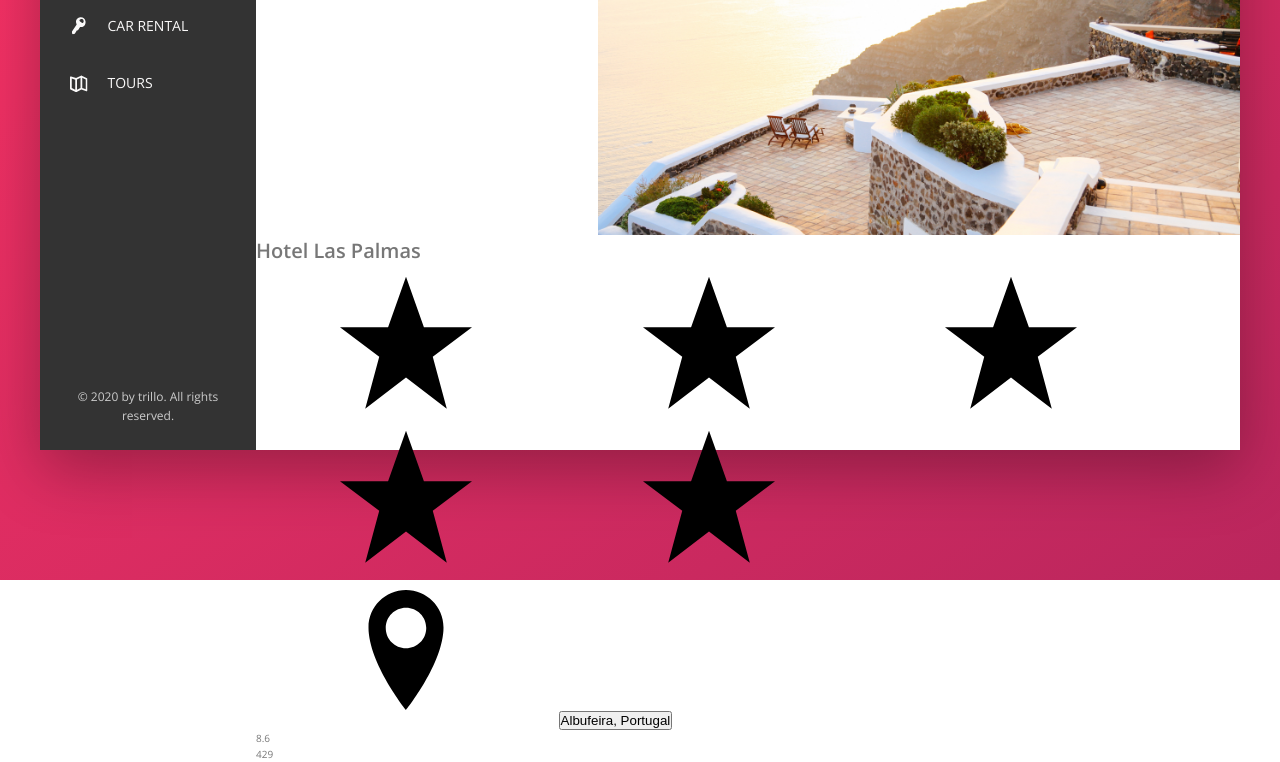
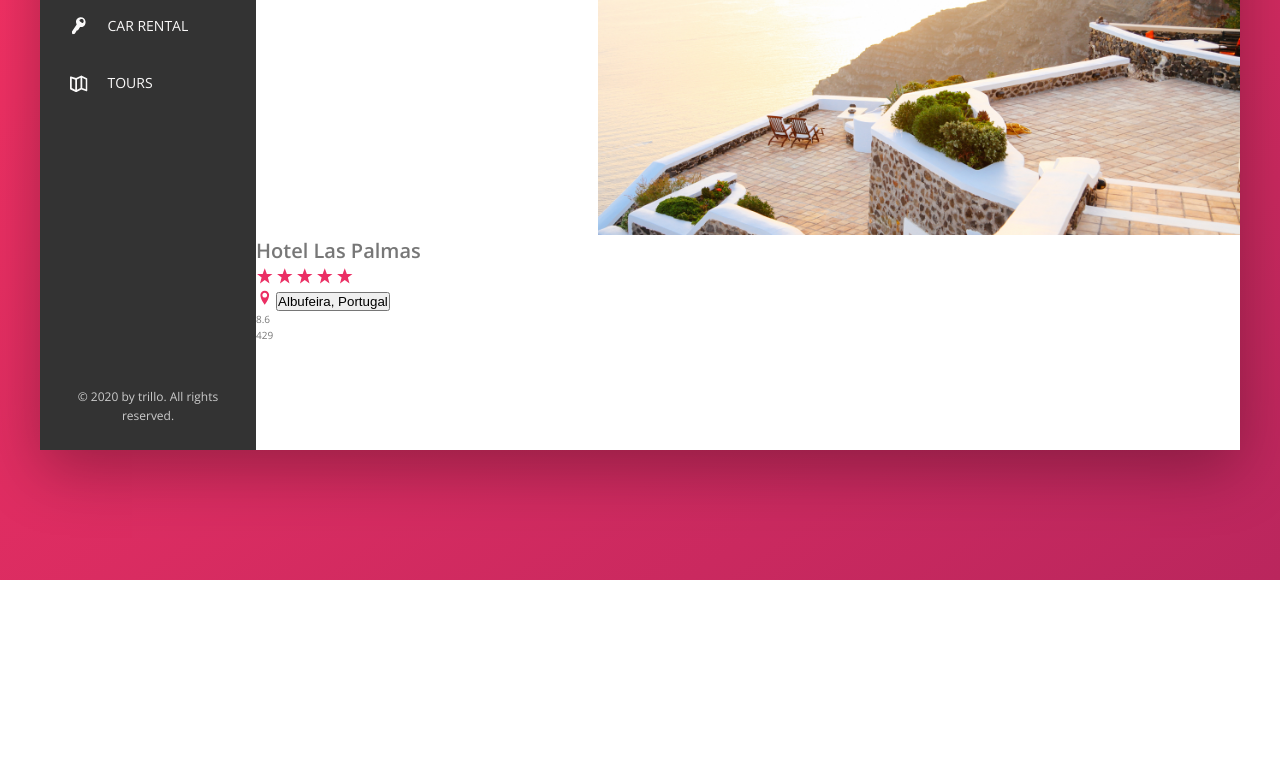
Before and after one commit to rnorman24/Trillo, a website: page index.html in a window 1280 px wide. Shown: the part 300-1062 px from the top of the page. After the commit the page ends 880 px from the top, so only its background shows below. Drawn offline with nearby package versions, Linux system fonts and the light colour scheme.

Commit message:
add hotel main

```diff
--- a/sass/_components.scss
+++ b/sass/_components.scss
@@ -208,7 +208,9 @@
 
   &__icon-star,
   &__icon-location {
-
+    width: 1.75rem;
+    height: 1.75rem;
+    fill: var(--color-primary);
   }
 
   &__location {
```
Also changed, not shown: css/style.css. Lines whose indentation alone changed are shown as unchanged.
